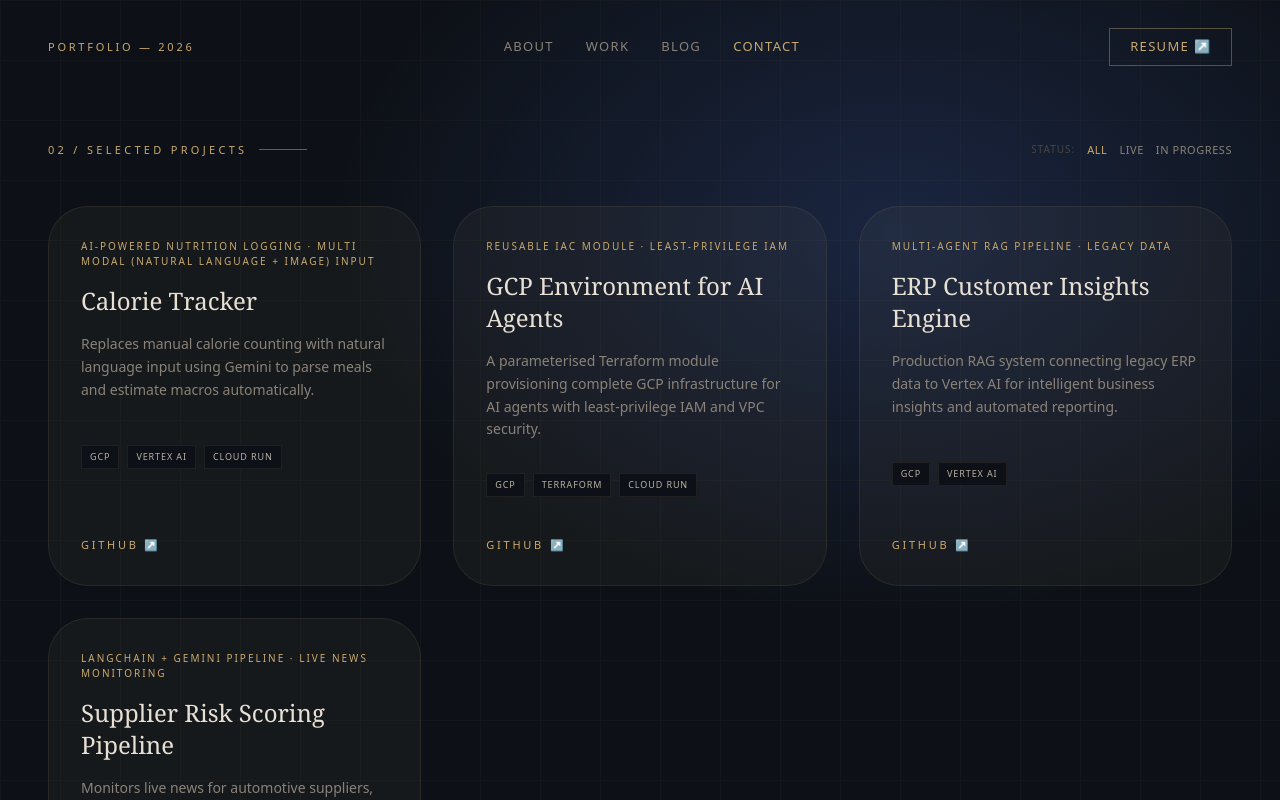
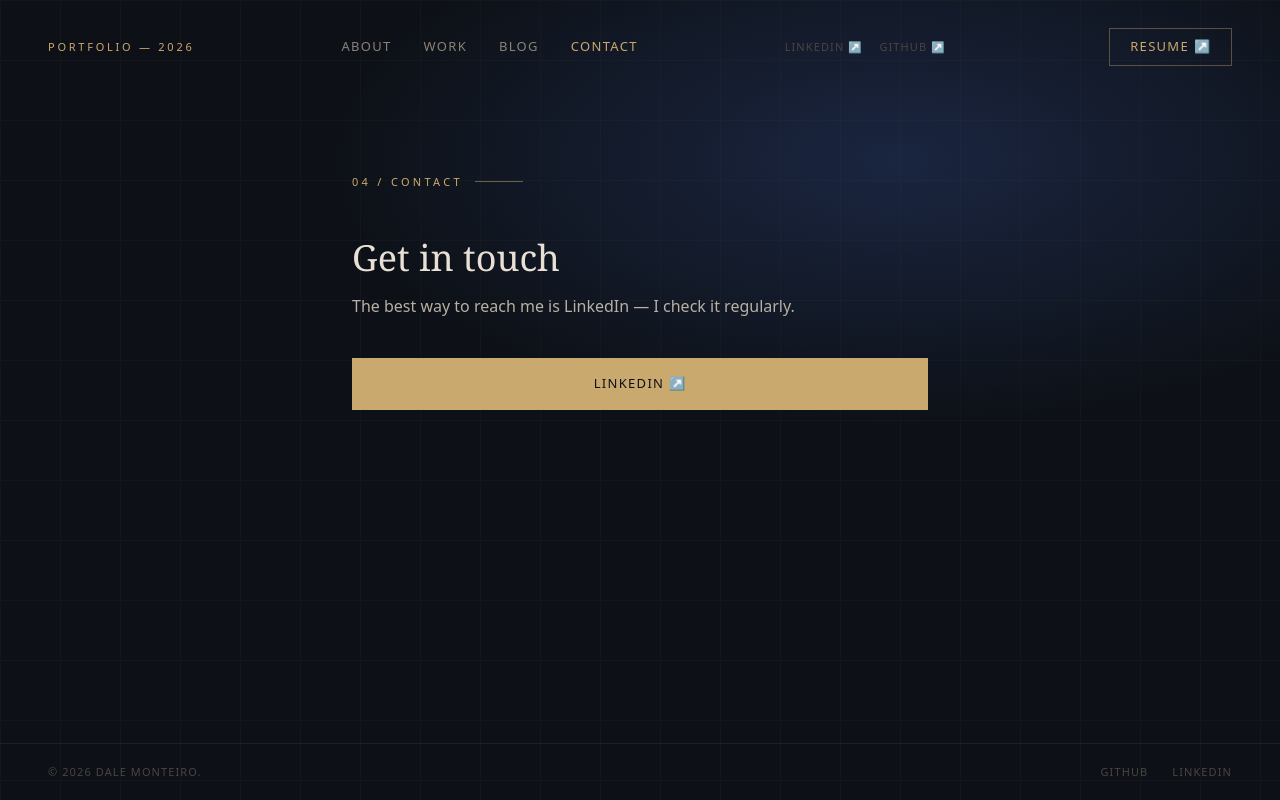
Before and after one commit to dm2534/portfolio-website, a React (Vite) app: page / in a window 1280 px wide. Both pictures are taken after a click on the button "CONTACT". Shown: the top 800 px of the page. Built offline with nearby package versions, Linux system fonts and the light colour scheme.

Commit message:
Implement all tasks from revisedchanges.md

```diff
--- a/index.html
+++ b/index.html
@@ -5,12 +5,12 @@
 
       <meta charset="UTF-8" />
       <meta name="viewport" content="width=device-width, initial-scale=1.0" />
-      <title>Personal Website Landing Page</title>
+      <title>Dale Monteiro — GCP AI/ML Architect | Manufacturing & Industrial AI</title>
       <link rel="preconnect" href="https://fonts.googleapis.com">
       <link rel="preconnect" href="https://fonts.gstatic.com" crossorigin>
       <link href="https://fonts.googleapis.com/css2?family=DM+Sans:ital,opsz,wght@0,9..40,100..1000;1,9..40,100..1000&family=DM+Serif+Display:ital@0;1&display=swap" rel="stylesheet">
 
-      <meta name="description" content="Creates a personalized landing page featuring a balanced layout with a photo on the right and a concise bio on the left to showcase your profile." />
+      <meta name="description" content="Dale Monteiro — GCP AI/ML Architect and AI Engineer building production AI systems for manufacturing, automotive, and industrial operations on Google Cloud." />
       <style>html, body { height: 100%; margin: 0; } #root { height: 100%; }</style>
 
     </head>
--- a/src/app/App.tsx
+++ b/src/app/App.tsx
@@ -32,7 +32,11 @@ export function useAnimationConfig() {
 const PORTRAIT_URL = import.meta.env.VITE_PORTRAIT_URL;
 
 const navLinks = ["About", "Work", "Blog", "Contact"];
-const skills = ["Vertex AI", "RAG Pipelines", "Multi Agent Systems", "Terraform", "MLOps", "Cloud Security", "BigQuery"];
+const skillGroups = [
+  { label: "AI / ML", items: ["Vertex AI", "RAG Pipelines", "Multi-Agent Systems", "MLOps"] },
+  { label: "Infrastructure", items: ["Terraform", "BigQuery", "Cloud Run"] },
+  { label: "Domain", items: ["Cloud Security", "Manufacturing AI", "Enterprise Integration"] },
+];
 
 export default function App() {
   const [activeNav, setActiveNav] = useState("About");
@@ -74,6 +78,10 @@ export default function App() {
             </button>
           ))}
         </nav>
+        <div className="hidden md:flex items-center gap-4 mr-4">
+          <a href="https://linkedin.com/in/dale-monteiro" target="_blank" rel="noopener noreferrer" className="text-[11px] tracking-widest uppercase text-[#4a4540] hover:text-[#c9a96e] transition-colors">LinkedIn ↗</a>
+          <a href="https://github.com/dm2534" target="_blank" rel="noopener noreferrer" className="text-[11px] tracking-widest uppercase text-[#4a4540] hover:text-[#c9a96e] transition-colors">GitHub ↗</a>
+        </div>
         <a
           href="https://storage.googleapis.com/dalesbucket2001/Dale_Monteiro_GCP_Solutions_Architect.pdf"
           target="_blank"
@@ -105,33 +113,36 @@ export default function App() {
               </h1>
 
               <p className="mt-4 mb-8 text-[13px] tracking-[0.25em] uppercase text-[#8a8278]">
-                AI Engineer &amp; GCP Solutions Architect — Detroit, MI, United States
+                GCP AI/ML Architect — Manufacturing &amp; Industrial AI — Detroit, MI
               </p>
 
               <div className="w-12 h-px mb-8 bg-[#c9a96e]/40" />
 
               <div className="mb-10 flex flex-col gap-6 max-w-[540px] text-[#b8b0a4] text-base font-light leading-[1.8]">
                 <p>
-                  I build production AI systems on Google Cloud - from RAG pipelines that connect to legacy ERP data, to multi-agent workflows that actually ship.
-                  I pivoted from auditing enterprise IT at KPMG to deploying GenAI solutions on Vertex AI and that balanced approach of
-                  compliance rigor and cloud engineering is what I bring to every project. I believe in leveraging technology to overcome business challenges and create real impact.
+                  I build production AI systems on Google Cloud — RAG pipelines that connect to legacy ERP data, multi-agent workflows, and computer vision solutions that move from prototype to real deployment. My background spans mechanical engineering, IT audit at KPMG, an MBA from Georgetown, and cloud security — which means I bring compliance rigor and systems thinking to every architecture decision, not just code that ships.
                 </p>
                 <p>
                   I approach technical problems with a systems-thinking mindset and the rigor of an auditor. Having conducted SOC2 and IT risk audits at KPMG, I build with a &quot;secure-by-design&quot; and cost-efficient approach from day one. I focus on translating engineering complexity into practical AI systems that safely solve real-world operational challenges.
                 </p>
-                <p>
-                  I'm most interested in problems at the intersection of AI and pyshical operations - especially sectors like manufacturing, automotive supply chain, and logistics. These are industries where legacy infrastructure is real, the stakes are high, and &quot;move fast and break things&quot; is not an option.
-                </p>
-                <p>
-                  I stay closely tuned to recent AI innovations and am always up for a quick chat to trade ideas, talk MLOps, or discuss where cloud infrastructure is heading. Feel free to reach out!
-                </p>
+                <div className="mt-4 text-[#8a8278] text-[15px] font-light">
+                  <p className="mb-3 text-[13px] tracking-[0.25em] uppercase text-[#c9a96e]">Where I focus</p>
+                  <p className="leading-[1.8]">
+                    I'm specifically interested in industries with physical infrastructure and real operational risk — manufacturing, automotive supply chain, energy, and logistics. These are sectors where legacy systems are the norm, the stakes are high, and AI needs to be secure and maintainable to matter.
+                  </p>
+                </div>
               </div>
 
-              <div className="flex flex-wrap gap-2 mb-12">
-                {skills.map((s) => (
-                  <span key={s} className="text-[11px] tracking-[0.2em] uppercase px-3 py-1 border border-[#c9a96e]/20 text-[#8a8278] bg-[#c9a96e]/5">
-                    {s}
-                  </span>
+              <div className="flex flex-col gap-3 mb-12">
+                {skillGroups.map((group) => (
+                  <div key={group.label} className="flex flex-wrap items-center gap-2">
+                    <span className="text-[10px] tracking-[0.25em] uppercase text-[#4a4540] w-24 shrink-0">{group.label}</span>
+                    {group.items.map((s) => (
+                      <span key={s} className="text-[11px] tracking-[0.2em] uppercase px-3 py-1 border border-[#c9a96e]/20 text-[#8a8278] bg-[#c9a96e]/5">
+                        {s}
+                      </span>
+                    ))}
+                  </div>
                 ))}
               </div>
 
@@ -175,7 +186,7 @@ export default function App() {
                         <span className="relative inline-flex rounded-full h-2.5 w-2.5 bg-[#4ade80]"></span>
                       </div>
                       <span className="text-[10px] tracking-widest uppercase text-[#e8e0d4] font-medium">
-                        Open to Opportunities
+                        Open to Full-Time Roles
                       </span>
                     </div>
                     <span className="text-[10px] tracking-widest uppercase text-[#c9a96e]">
@@ -190,9 +201,26 @@ export default function App() {
           <Work />
         ) : activeNav === "Blog" ? (
           <Writing />
-        ) : (
-          <Work />
-        )}
+        ) : activeNav === "Contact" ? (
+          <div className="flex items-center justify-center h-full py-20">
+            <div className="w-full max-w-xl">
+              <div className="flex items-center gap-3 mb-12 text-[#c9a96e]">
+                <span className="text-[11px] tracking-[0.3em] uppercase">04 / Contact</span>
+                <div className="h-px w-12 bg-[#c9a96e]/50" />
+              </div>
+              <h2 className="font-serif text-4xl text-[#e8e0d4] mb-4">Get in touch</h2>
+              <p className="text-[#b8b0a4] mb-10">The best way to reach me is LinkedIn — I check it regularly.</p>
+              <a
+                href="https://linkedin.com/in/dale-monteiro"
+                target="_blank"
+                rel="noopener noreferrer"
+                className="inline-block w-full py-4 text-center bg-[#c9a96e] text-[#0d1117] text-[13px] tracking-widest uppercase hover:bg-[#d4b87e] transition-all"
+              >
+                LinkedIn ↗
+              </a>
+            </div>
+          </div>
+        ) : null}
       </main>
 
       <footer className="relative z-10 flex items-center justify-between w-full max-w-7xl mx-auto px-6 md:px-12 py-5 border-t border-[#c9a96e]/10">
@@ -200,13 +228,18 @@ export default function App() {
           © 2026 Dale Monteiro.
         </span>
         <div className="flex items-center gap-6">
-          {["Twitter", "GitHub", "LinkedIn"].map((social) => (
+          {[
+            { label: "GitHub", href: "https://github.com/dm2534" },
+            { label: "LinkedIn", href: "https://linkedin.com/in/dale-monteiro" },
+          ].map((social) => (
             <a
-              key={social}
-              href="#"
+              key={social.label}
+              href={social.href}
+              target="_blank"
+              rel="noopener noreferrer"
               className="text-[11px] tracking-widest uppercase transition-colors duration-200 text-[#4a4540] hover:text-[#c9a96e]"
             >
-              {social}
+              {social.label}
             </a>
           ))}
         </div>
--- a/src/app/ContactModal.tsx
+++ b/src/app/ContactModal.tsx
@@ -25,7 +25,7 @@ export default function ContactModal({ isOpen, onClose }: { isOpen: boolean; onC
         </button>
         <h2 className="font-serif text-3xl text-[#e8e0d4] mb-8">Get in touch</h2>
         <div className="text-center py-6">
-          <p className="text-[#b8b0a4] text-lg mb-10">Whoa just reach out to me via linkedin</p>
+          <p className="text-[#b8b0a4] text-lg mb-10">The best way to reach me is LinkedIn — I check it regularly.</p>
           <a
             href="https://linkedin.com/in/dale-monteiro"
             target="_blank"
```
